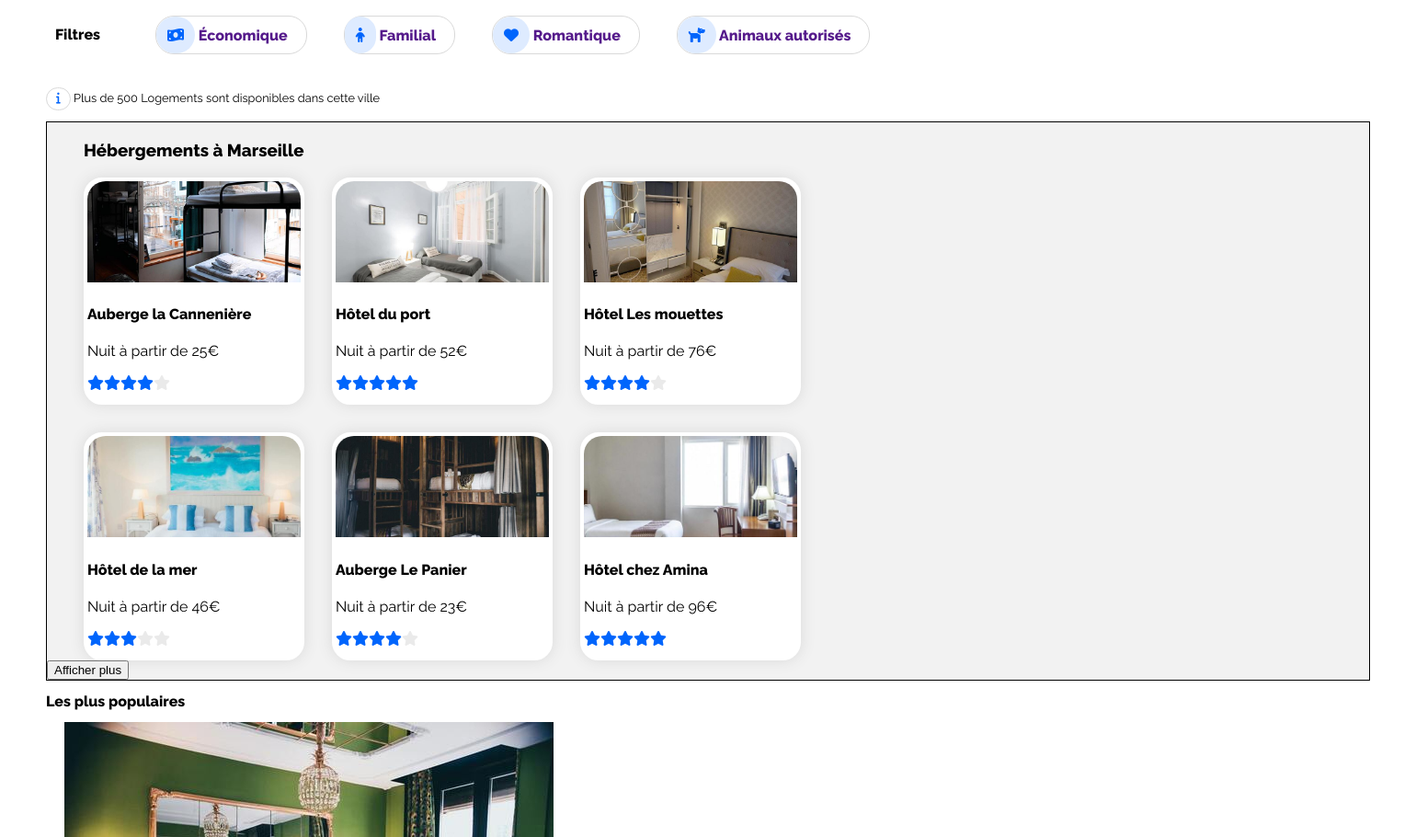
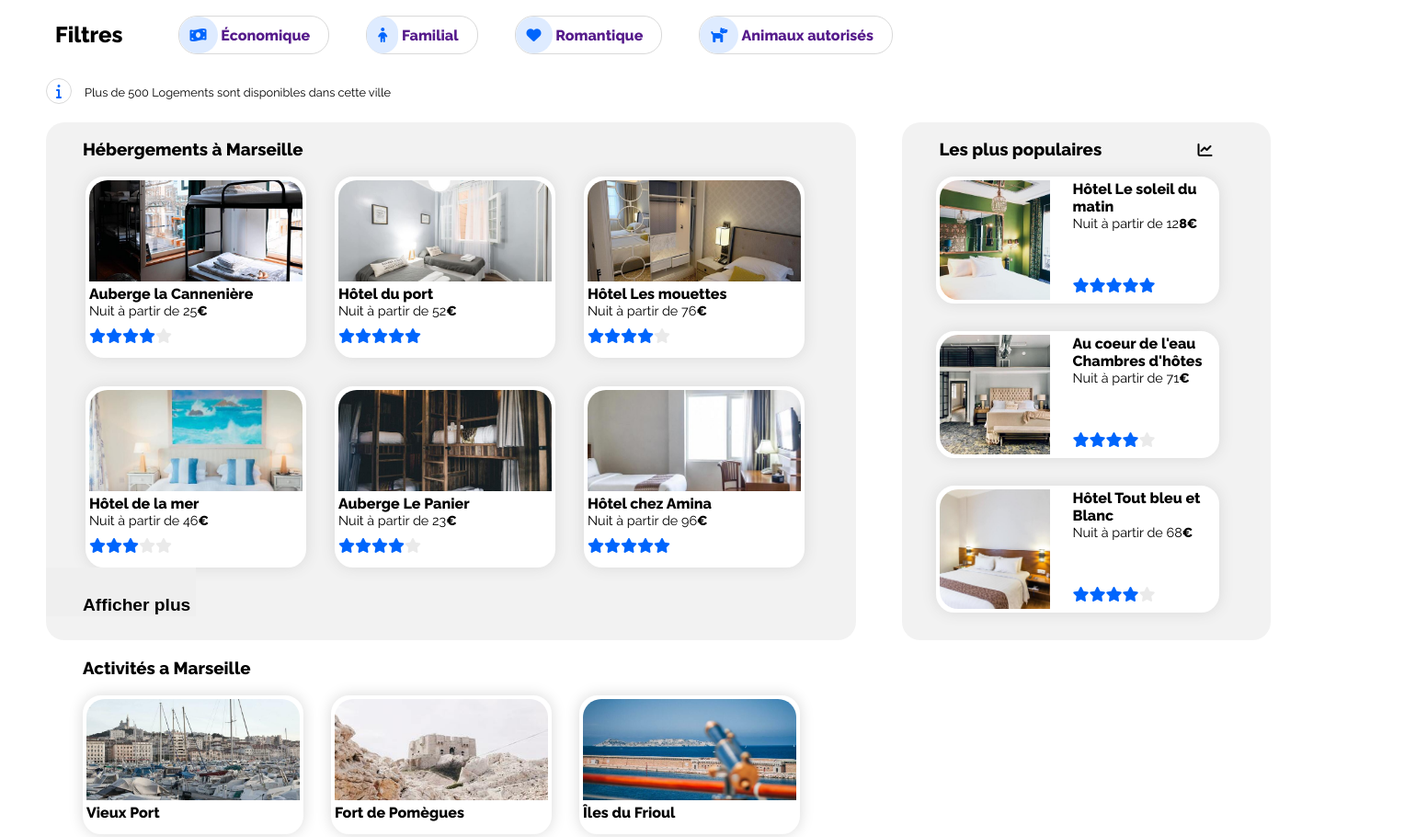
Before and after one commit to toinonNina/ToinonNina_2_15122020, a plain HTML site: page index.html in a window 1280 px wide. Shown: the part 240-1150 px from the top of the page at 92% size, 1540 px wide, since content can reach past the window. Drawn offline with Linux system fonts and the light colour scheme.

Commit message:
section populaire

```diff
--- a/index.html
+++ b/index.html
@@ -79,33 +79,35 @@
         </ul>
       </div>
       <div id="information">
-          <p>
-            <i class="fas fa-info info"></i> Plus de 500 Logements sont
-            disponibles dans cette ville
-          </p>
+        <i class="fas fa-info info"></i>
+        <p>Plus de 500 Logements sont disponibles dans cette ville</p>
       </div>
     </section>
     <!-- Main-->
     <main>
       <!-- Section 2-->
+      <div id="global">
         <section id="hebergements">
           <h3>Hébergements à Marseille</h3>
           <div id="logement">
             <div class="card">
               <a
-              href="images/hebergements/2_large/marcus-loke-WQJvWU_HZFo-unsplash.jpg"alt=""
+                href="images/hebergements/2_large/marcus-loke-WQJvWU_HZFo-unsplash.jpg"
                 ><img
                   src="images/hebergements/4_small/marcus-loke-WQJvWU_HZFo-unsplash.jpg"
                   alt=""
                 />
                 <h4>Auberge la Cannenière</h4>
-              <p>Nuit à partir de <span>25€</span></p>
+                <p>Nuit à partir de 25<span>€</span></p>
                 <div class="star">
-                <i class="fas fa-star blue"></i><i class="fas fa-star blue"></i
-                ><i class="fas fa-star blue"></i><i class="fas fa-star blue"></i
-                ><i class="fas fa-star grey"></i></figcaption>
+                  <i class="fas fa-star blue"></i
+                  ><i class="fas fa-star blue"></i
+                  ><i class="fas fa-star blue"></i
+                  ><i class="fas fa-star blue"></i
+                  ><i class="fas fa-star grey"></i>
                 </div>
-            </a></div>
+              </a>
+            </div>
             <div class="card">
               <a
                 href="images/hebergements/2_large/fred-kleber-gTbaxaVLvsg-unsplash.jpg"
@@ -114,13 +116,16 @@
                   alt=""
                 />
                 <h4>Hôtel du port</h4>
-              <p>Nuit à partir de <span>52€</span></p>
+                <p>Nuit à partir de 52<span>€</span></p>
                 <div class="star">
-                <i class="fas fa-star blue"></i><i class="fas fa-star blue"></i
-                ><i class="fas fa-star blue"></i><i class="fas fa-star blue"></i
+                  <i class="fas fa-star blue"></i
+                  ><i class="fas fa-star blue"></i
+                  ><i class="fas fa-star blue"></i
+                  ><i class="fas fa-star blue"></i
                   ><i class="fas fa-star blue"></i>
                 </div>
-            </a></div>
+              </a>
+            </div>
             <div class="card">
               <a
                 href="images/hebergements/2_large/reisetopia-B8WIgxA_PFU-unsplash.jpg"
@@ -130,13 +135,16 @@
                 />
 
                 <h4>Hôtel Les mouettes</h4>
-              <p>Nuit à partir de <span>76€</span></p>
+                <p>Nuit à partir de 76<span>€</span></p>
                 <div class="star">
-                <i class="fas fa-star blue"></i><i class="fas fa-star blue"></i
-                ><i class="fas fa-star blue"></i><i class="fas fa-star blue"></i
+                  <i class="fas fa-star blue"></i
+                  ><i class="fas fa-star blue"></i
+                  ><i class="fas fa-star blue"></i
+                  ><i class="fas fa-star blue"></i
                   ><i class="fas fa-star grey"></i>
                 </div>
-            </a></div>
+              </a>
+            </div>
             <div class="card">
               <a
                 href="images/hebergements/2_large/annie-spratt-Eg1qcIitAuA-unsplash.jpg"
@@ -146,13 +154,16 @@
                 />
 
                 <h4>Hôtel de la mer</h4>
-              <p>Nuit à partir de <span>46€</span></p>
+                <p>Nuit à partir de 46<span>€</span></p>
                 <div class="star">
-                <i class="fas fa-star blue"></i><i class="fas fa-star blue"></i
-                ><i class="fas fa-star blue"></i><i class="fas fa-star grey"></i
+                  <i class="fas fa-star blue"></i
+                  ><i class="fas fa-star blue"></i
+                  ><i class="fas fa-star blue"></i
+                  ><i class="fas fa-star grey"></i
                   ><i class="fas fa-star grey"></i>
                 </div>
-            </a></div>
+              </a>
+            </div>
             <div class="card">
               <a
                 href="images/hebergements/2_large/nicate-lee-kT-ZyaiwBe0-unsplash.jpg"
@@ -162,13 +173,16 @@
                 />
 
                 <h4>Auberge Le Panier</h4>
-              <p>Nuit à partir de <span>23€</span></p>
+                <p>Nuit à partir de 23<span>€</span></p>
                 <div class="star">
-                <i class="fas fa-star blue"></i><i class="fas fa-star blue"></i
-                ><i class="fas fa-star blue"></i><i class="fas fa-star blue"></i
+                  <i class="fas fa-star blue"></i
+                  ><i class="fas fa-star blue"></i
+                  ><i class="fas fa-star blue"></i
+                  ><i class="fas fa-star blue"></i
                   ><i class="fas fa-star grey"></i>
                 </div>
-            </a></div>
+              </a>
+            </div>
             <div class="card">
               <a
                 href="images/hebergements/2_large/febrian-zakaria-M6S1WvfW68A-unsplash.jpg"
@@ -178,71 +192,94 @@
                 />
 
                 <h4>Hôtel chez Amina</h4>
-              <p>Nuit à partir de <span>96€</span></p>
+                <p>Nuit à partir de 96<span>€</span></p>
                 <div class="star">
-                <i class="fas fa-star blue"></i><i class="fas fa-star blue"></i
-                ><i class="fas fa-star blue"></i><i class="fas fa-star blue"></i
+                  <i class="fas fa-star blue"></i
+                  ><i class="fas fa-star blue"></i
+                  ><i class="fas fa-star blue"></i
+                  ><i class="fas fa-star blue"></i
                   ><i class="fas fa-star blue"></i>
                 </div>
-            </a></div>
+              </a>
             </div>
-          <button>Afficher plus</button>
+          </div>
+          <button id="plus">Afficher plus</button>
         </section>
-        <section id="Populaires">
-          <h2>Les plus populaires</h2>
-          <i class="fas fa-chart-line"></i>
-
+        <section id="populaires">
+          <h3>Les plus populaires</h3>
+          <i class="fas fa-chart-line graph"></i>
+          <div id="popu">
+            <div class="card2">
               <a
                 href="images/hebergements/2_large/emile-guillemot-Bj_rcSC5XfE-unsplash.jpg"
                 ><img
                   src="images/hebergements/4_small/emile-guillemot-Bj_rcSC5XfE-unsplash.jpg"
                   alt=""
                 />
-            <h4>Auberge la Cannenière</h4>
-            <p>Nuit à partir de <span>25€</span></p>
-            <div class="star">
-              <i class="fas fa-star blue"></i><i class="fas fa-star blue"></i
-              ><i class="fas fa-star blue"></i><i class="fas fa-star blue"></i
+                <div class="comment">
+                  <h4>Hôtel Le soleil du matin</h4>
+                  <p>Nuit à partir de 12<span>8€</span></p>
+                  <div class="star2">
+                    <i class="fas fa-star blue"></i
+                    ><i class="fas fa-star blue"></i
+                    ><i class="fas fa-star blue"></i
+                    ><i class="fas fa-star blue"></i
                     ><i class="fas fa-star blue"></i>
                   </div>
+                </div>
               </a>
+            </div>
 
+            <div class="card2">
               <a
                 href="images/hebergements/2_large/aw-creative-VGs8z60yT2c-unsplash.jpg"
                 ><img
                   src="images/hebergements/4_small/aw-creative-VGs8z60yT2c-unsplash.jpg"
                   alt=""
                 />
-            <h4>Hôtel du port</h4>
-            <p>Nuit à partir de <span>52€</span></p>
-            <div class="star">
-              <i class="fas fa-star blue"></i><i class="fas fa-star blue"></i
-              ><i class="fas fa-star blue"></i><i class="fas fa-star blue"></i
+                <div class="comment">
+                  <h4>Au coeur de l'eau Chambres d'hôtes</h4>
+                  <p>Nuit à partir de 71<span>€</span></p>
+                  <div class="star2">
+                    <i class="fas fa-star blue"></i
+                    ><i class="fas fa-star blue"></i
+                    ><i class="fas fa-star blue"></i
+                    ><i class="fas fa-star blue"></i
                     ><i class="fas fa-star grey"></i>
                   </div>
+                </div>
               </a>
-
+            </div>
+            <div class="card2">
               <a
                 href="images/hebergements/2_large/febrian-zakaria-sjvU0THccQA-unsplash.jpg"
                 ><img
                   src="images/hebergements/4_small/febrian-zakaria-sjvU0THccQA-unsplash.jpg"
                   alt=""
                 />
-
-            <h4>Hôtel Les mouettes</h4>
-            <p>Nuit à partir de <span>76€</span></p>
-            <div class="star">
-              <i class="fas fa-star blue"></i><i class="fas fa-star blue"></i
-              ><i class="fas fa-star blue"></i><i class="fas fa-star blue"></i
+                <div class="comment">
+                  <h4>Hôtel Tout bleu et Blanc</h4>
+                  <p>Nuit à partir de 68<span>€</span></p>
+                  <div class="star2">
+                    <i class="fas fa-star blue"></i
+                    ><i class="fas fa-star blue"></i
+                    ><i class="fas fa-star blue"></i
+                    ><i class="fas fa-star blue"></i
                     ><i class="fas fa-star grey"></i>
                   </div>
+                </div>
               </a>
+            </div>
+          </div>
         </section>
+      </div>
+
       <!-- Section 3-->
-        <section id="Activites">
+      <section id="activites">
         <h3>Activités a Marseille</h3>
 
         <div id="act">
+          <div class="card">
             <a
               href="images/activites/2_large/reno-laithienne-QUgJhdY5Fyk-unsplash.jpg"
               ><img
@@ -251,6 +288,8 @@
               />
               <h4>Vieux Port</h4>
             </a>
+          </div>
+          <div class="card">
             <a
               href="images/activites/2_large/paul-hermann-QFTrLdQIRhI-unsplash.jpg"
               ><img
@@ -259,6 +298,8 @@
               />
               <h4>Fort de Pomègues</h4>
             </a>
+          </div>
+          <div class="card">
             <a
               href="images/activites/2_large/kevin-hikari-rV_Qd1l-VXg-unsplash.jpg"
               ><img
@@ -267,6 +308,8 @@
               />
               <h4>Îles du Frioul</h4>
             </a>
+          </div>
+          <div class="card">
             <a
               href="images/activites/2_large/kilyan-sockalingum-NR8-cBCN3aI-unsplash.jpg"
               ><img
@@ -275,6 +318,8 @@
               />
               <h4>Parc National ds Calanques</h4>
             </a>
+          </div>
+          <div class="card">
             <a
               href="images/activites/2_large/florian-wehde-xW9e8gdotxI-unsplash.jpg"
               ><img
@@ -283,6 +328,8 @@
               />
               <h4>Notre-Dame-de-la-Garde</h4>
             </a>
+          </div>
+          <div class="card">
             <a
               href="images/activites/2_large/lena-paulin-wH2-EJoDcV0-unsplash.jpg"
               ><img
@@ -291,6 +338,7 @@
               />
               <h4>Parc Longchamp</h4>
             </a>
+          </div>
         </div>
       </section>
     </main>
--- a/style.css
+++ b/style.css
@@ -1,67 +1,58 @@
 body {
   font-family: "Raleway", sans-serif;
-  width: 1440px;
+  width: 1332px;
   margin: auto;
-  border: 50px solid white;
+  border: white solid 50px;
 }
-
 h1 {
   font-size: 1.5em;
   margin-bottom: 0;
 }
-
 h2 {
-  font-size: 1em;
+  font-size: 1.5em;
 }
-
 h3 {
   padding-left: 40px;
+  display: inline-block;
 }
-
 h4 {
+  margin: 0;
+  font-size: 1em;
+  display: flex;
 }
-
 a:link {
   text-decoration: none;
   list-style: none;
   color: black;
 }
-
 .blue {
   color: #0065fc;
 }
 .grey {
   color: #eaeaea;
 }
-
 a.textblue {
   color: #0065fc;
 }
-
-/*--------header--------*/
-
+span {
+  font-weight: bolder;
+}
 header {
   display: flex;
   flex-direction: row;
   align-items: center;
   margin-top: 20px;
 }
-
 nav {
-  flex: 2;
-
+  flex: 1;
   text-align: right;
 }
-
 nav a {
-  margin: 0 40px 0 40px;
+  margin: 0 40px 0 30px;
 }
 #inscription {
   font-weight: bolder;
 }
-
-/*---------section 1 --------*/
-
 #section_one p {
   margin-top: 10px;
   font-size: 0.8em;
@@ -77,7 +68,7 @@ nav a {
 #sub {
   margin-left: -5px;
   background-color: #0065fc;
-  border-radius: 0px 10px 10px 0px;
+  border-radius: 0 10px 10px 0;
   border: none;
   padding: 7px 7px;
   color: white;
@@ -85,26 +76,23 @@ nav a {
 #recherche {
   padding: 6px 10px;
   align-items: baseline;
-  border: 1px solid #f2f2f2;
+  border: #f2f2f2 solid 1px;
 }
 #search {
   display: inline;
   background-color: #f2f2f2;
-  border-radius: 10px 0px 0px 10px;
-  padding: 4px 0px 7px 0px;
+  border-radius: 10px 0 0 10px;
+  padding: 4px 0 7px 0;
 }
-
 ::placeholder {
   color: black;
   font-size: 1.5em;
 }
-
 #filters,
 ul {
   display: flex;
   align-items: center;
 }
-
 #filters ul {
   list-style: none;
   font-size: 1em;
@@ -113,13 +101,11 @@ ul {
 #filters h2 {
   padding-left: 10px;
 }
-
 #filters li {
-  border: 1px solid #d9d9d9;
+  border: #d9d9d9 solid 1px;
   border-radius: 20px 20px 20px 20px;
   margin: 10px 20px;
 }
-
 .filtrblue {
   color: #0065fc;
   background-color: #deebff;
@@ -129,41 +115,111 @@ ul {
 .cadr {
   flex-wrap: wrap;
   justify-content: space-around;
-  margin: 0px 20px 0 0px;
+  margin: 0 20px 0 0;
 }
-
+#information p {
+  padding-left: 10px;
+  display: inline;
+}
 .info {
   color: #0065fc;
-  border: 1px solid #d9d9d9;
+  border: #d9d9d9 solid 1px;
   padding: 5px 10px;
   border-radius: 20px 20px 20px 20px;
 }
-/*---------section 2 --------*/
-
+#global {
+  display: grid;
+  grid-template-columns: 5.5fr 2.5fr;
+  column-gap: 50px;
+  align-items: stretch;
+  width: 1332px;
+  margin-top: 20px;
+}
 #hebergements {
-  border: 1px solid black;
   background-color: #f2f2f2;
+  border-radius: 20px 20px;
 }
-
 #logement {
   display: grid;
   grid-template-columns: 240px 240px 240px;
-  margin: 0 40px 0 40px;
-  column-gap: 30px;
-  row-gap: 30px;
+  margin: 0 0 0 43px;
+  column-gap: 31px;
+  row-gap: 31px;
 }
-
 .card {
   background-color: white;
   border-radius: 20px 20px 20px 20px;
-  border: 4px solid white;
+  border: white solid 4px;
   padding-bottom: 10px;
   box-shadow: 0 0 1em #d9d9d9;
 }
-
 .card img {
   object-fit: cover;
   width: 232px;
   height: 110px;
-  border-radius: 20px 20px 0px 0px;
+  border-radius: 20px 20px 0 0;
 }
+.card p {
+  margin: 0;
+  font-size: 0.9em;
+}
+#plus {
+  border: none;
+  font-weight: bolder;
+  font-size: 1.2em;
+  padding-top: 30px;
+  padding-left: 40px;
+}
+#populaires {
+  background-color: #f2f2f2;
+  border-radius: 20px 20px;
+}
+#popu {
+  padding: 0 0 0 37px;
+}
+.card2 {
+  background-color: white;
+  border-radius: 20px 20px 20px 20px;
+  border: white solid 4px;
+  box-shadow: 0 0 1em #d9d9d9;
+  margin-bottom: 30px;
+  display: flex;
+  flex-direction: column;
+  width: 300px;
+}
+.card2 img {
+  object-fit: cover;
+  width: 120px;
+  height: 130px;
+  border-radius: 20px 0 0 20px;
+  vertical-align: top;
+}
+.comment {
+  display: inline-block;
+  padding-left: 20px;
+  vertical-align: top;
+  width: 150px;
+}
+.comment p {
+  margin: 0;
+  font-size: 0.9em;
+}
+.graph {
+  margin-left: 25%;
+}
+.star {
+  padding-top: 10px;
+}
+.star2 {
+  padding-top: 50px;
+}
+#act {
+  display: grid;
+  grid-template-columns: 240px 240px 240px;
+  margin: 0 0 0 40px;
+  column-gap: 30px;
+  row-gap: 30px;
+}
+footer {
+  background-color: #f2f2f2;
+}
```
Lines whose indentation alone changed are shown as unchanged.
